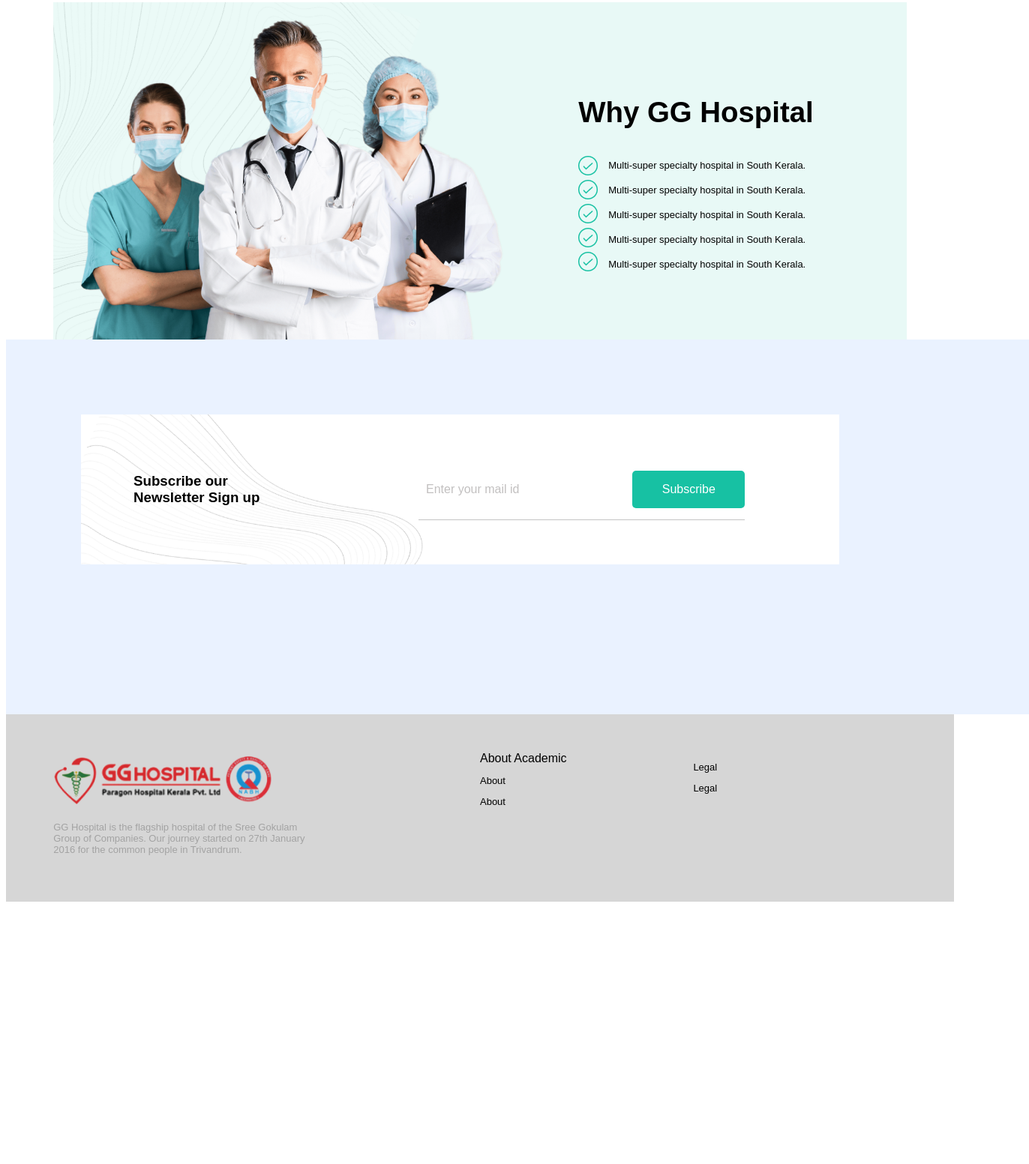
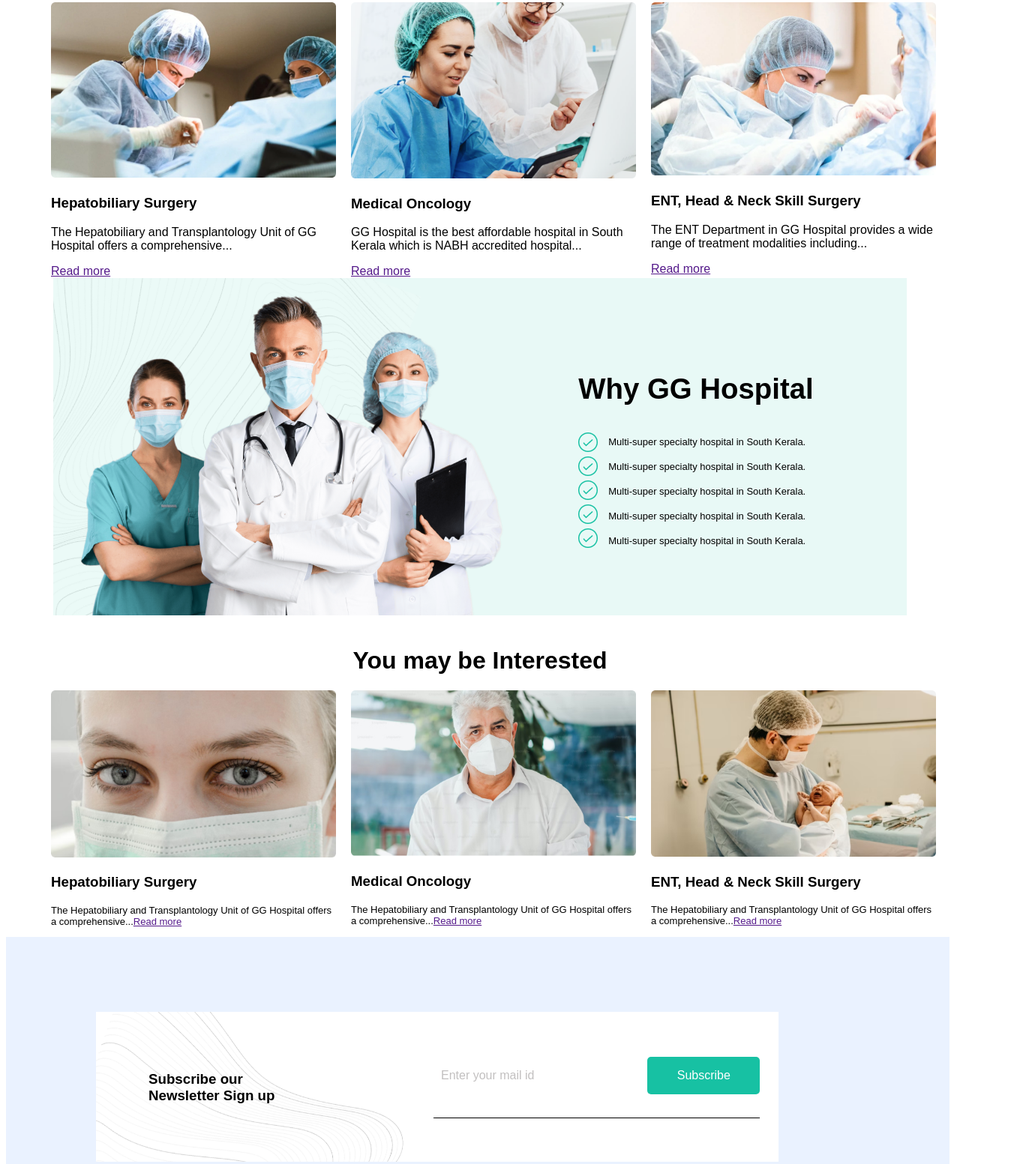
Before and after one commit to abhijithanair/HTML-CSS-Training, a plain HTML site: page GG-Hospital/top_header/top_header.html in a window 1280 px wide. Shown: the part 1003-2556 px from the top of the page at 75% size, 1372 px wide, since content can reach past the window. Before the commit the page ends 2214 px from the top, so only its background shows below. Drawn offline with Linux system fonts and the light colour scheme.

Commit message:
feat-:completed our departments and interested section

```diff
--- a/GG-Hospital/top_header/top_header.css
+++ b/GG-Hospital/top_header/top_header.css
@@ -111,6 +111,23 @@ select{
     margin-top: 250px;
 
 }
+.departments, .interested{
+margin-top: 20px;
+}
+.carouselbody{
+    margin-top: 0px;
+    margin-left: 50px;
+    display:flex;
+    width:60vh;
+}
+.col1{
+    padding-left: 10px;
+    padding-right: 10px;
+    font-family: Arial, Helvetica, sans-serif;
+}
+.col1 img{
+    width:380px;
+}
 .whygg p{
 font-size: small;
 }
@@ -171,9 +188,9 @@ margin-top:100px;
 }
 .subscribe{
     padding-top: 100px;
-    padding-left:100px;
+    padding-left:120px;
     height:400px;
-    width:100%;
+    width:90%;
     background-color: #EAF2FF;
     position: relative;
 }
@@ -190,7 +207,7 @@ margin-top:100px;
 }
 .mailsub{
     font-size: larger;
-    border-bottom: 1px solid rgb(196, 196, 196);
+    border-bottom: 1px solid black;
 }
 .mailsub input{
     border: none;
@@ -211,12 +228,15 @@ margin-top:100px;
     border:none;
 
 }
+.interesthead{
+    display: flex;
+    justify-content: center;
+}
 .newsletter{
     position: absolute;
     top: 60px;
     margin-left:70px;
     display: flex;
-    align-items: end;
     justify-content: space-between;
     z-index:3;
 }
--- a/GG-Hospital/top_header/top_header.html
+++ b/GG-Hospital/top_header/top_header.html
@@ -86,11 +86,38 @@
       </div>
     </div>
     <div class="departments">
-      <div class="divtop">
-        <div class="depthead">
-          <h1>Our Departments</h1>
+      <div class="depthead">
+        <h1>Our Departments</h1>
+      </div>
+      <div class="carouselbody">
+        <div class="col1">
+          <img src="img/hepat.png" />
+          <h3>Hepatobiliary Surgery</h3>
+          <p>
+            The Hepatobiliary and Transplantology Unit of GG Hospital offers a
+            comprehensive...
+          </p>
+          <a href="">Read more</a>
         </div>
-        <div class="arrows"></div>
+        <div class="col1">
+          <img src="img/onco.png" />
+          <h3>Medical Oncology</h3>
+          <p>
+            GG Hospital is the best affordable hospital in South Kerala which is
+            NABH accredited hospital...
+          </p>
+          <a href="">Read more</a>
+        </div>
+
+        <div class="col1">
+          <img src="img/ent.png" />
+          <h3>ENT, Head & Neck Skill Surgery</h3>
+          <p>
+            The ENT Department in GG Hospital provides a wide range of treatment
+            modalities including...
+          </p>
+          <a href="">Read more</a>
+        </div>
       </div>
     </div>
     <div class="whygg">
@@ -117,40 +144,71 @@
           </div>
         </div>
       </div>
+      <div class="interested">
+        <div class="interesthead">
+          <h1>You may be Interested</h1>
+        </div>
+        <div class="carouselbody">
+          <div class="col1">
+            <img src="img/hepatosurgery1.png" />
+            <h3>Hepatobiliary Surgery</h3>
+            <p>
+              The Hepatobiliary and Transplantology Unit of GG Hospital offers a
+              comprehensive...<a href="">Read more</a>
+            </p>
+          </div>
+          <div class="col1">
+            <img src="img/hepatosurgery2.png" />
+            <h3>Medical Oncology</h3>
+            <p>
+              The Hepatobiliary and Transplantology Unit of GG Hospital offers a
+              comprehensive...<a href="">Read more</a>
+            </p>
+          </div>
+
+          <div class="col1">
+            <img src="img/hepatosurgery3.png" />
+            <h3>ENT, Head & Neck Skill Surgery</h3>
+            <p>
+              The Hepatobiliary and Transplantology Unit of GG Hospital offers a
+              comprehensive...<a href="">Read more</a>
+            </p>
+          </div>
+        </div>
+      </div>
       <div class="subscribe">
         <div class="subrectangle">
-          <img src="img/subbgimg.png">
+          <img src="img/subbgimg.png" />
           <div class="newsletter">
             <h3>Subscribe our Newsletter Sign up</h3>
             <div class="mailsub">
-              <input type="text" name="inputemail" placeholder="Enter your mail id">
+              <input
+                type="text"
+                name="inputemail"
+                placeholder="Enter your mail id"
+              />
               <button>Subscribe</button>
-
             </div>
-
           </div>
-
-
         </div>
       </div>
       <footer>
         <div class="footabout">
           <div class="footgg">
-            <img src="\GG-Hospital\navbar\img\logo.png">
-            <p style="width:60%;color: rgb(163, 163, 163);">GG Hospital is the flagship hospital of the Sree Gokulam Group of Companies. Our journey started on 27th January 2016 for the common people in Trivandrum.</p>
+            <img src="\GG-Hospital\navbar\img\logo.png" />
+            <p style="width: 60%; color: rgb(163, 163, 163)">
+              GG Hospital is the flagship hospital of the Sree Gokulam Group of
+              Companies. Our journey started on 27th January 2016 for the common
+              people in Trivandrum.
+            </p>
           </div>
           <div class="aboutgg">
-            <div class="aboutgg1">
-
-            </div>
+            <div class="aboutgg1"></div>
             <div class="aboutgg2">
               <a>About</a>
               <a>Academic</a>
             </div>
-            <div class="aboutgg3">
-
-            </div>
-
+            <div class="aboutgg3"></div>
 
             <p>About</p>
             <p>About</p>
@@ -164,6 +222,5 @@
         <div clas="footcopyright"></div>
       </footer>
     </div>
-
   </body>
 </html>
```
Also changed, not shown: GG-Hospital/top_header/img/ent.png (added), GG-Hospital/top_header/img/hepat.png (added), GG-Hospital/top_header/img/hepatosurgery1.png (added), GG-Hospital/top_header/img/hepatosurgery2.png (added), GG-Hospital/top_header/img/hepatosurgery3.png (added), GG-Hospital/top_header/img/onco.png (added).
